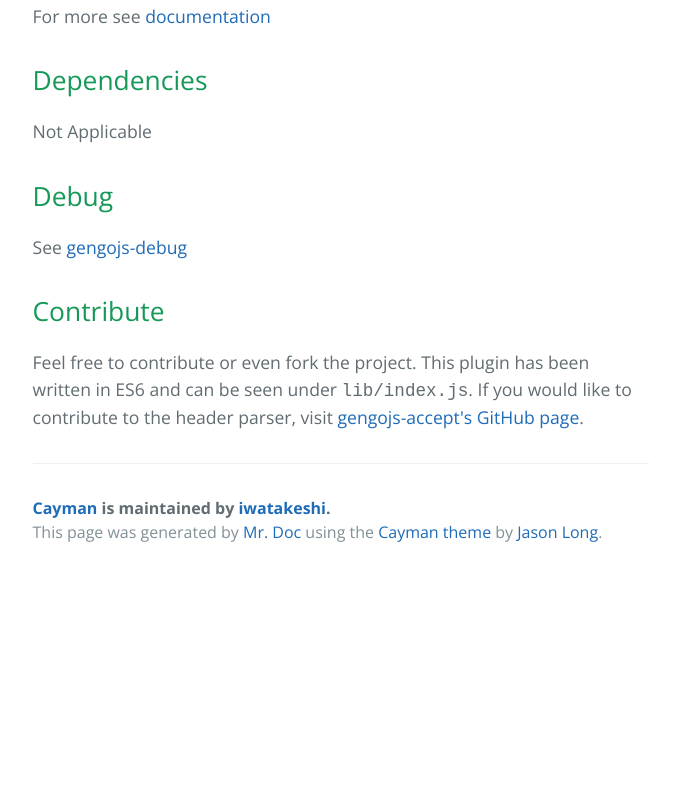
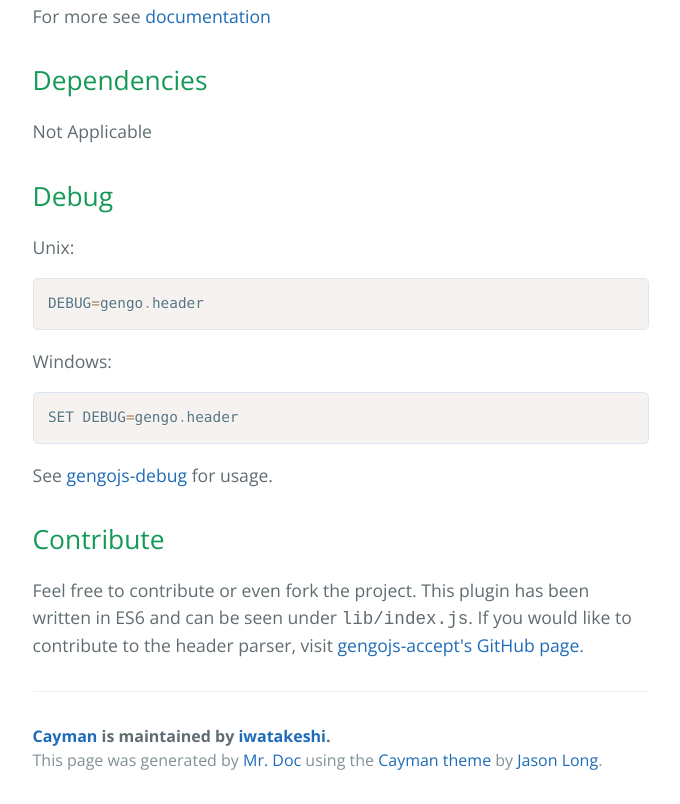
Before and after one commit to gengojs/gengojs-default-header, a plain HTML site: page index.html in a window 1280 px wide. Shown: the part 1343-2147 px from the top of the page, without its empty margins (407-1087 px from the left). Before the commit the page ends 1919 px from the top, so only its background shows below. Drawn offline with nearby package versions, Linux system fonts and the light colour scheme.

Commit message:
Update 2015-10-07T02:56:37.164Z

```diff
--- a/index.html
+++ b/index.html
@@ -60,7 +60,13 @@ Accept-Language, domains, sub-domains, queries, URLs, and cookies.</li>
 <h2>Dependencies</h2>
 <p>Not Applicable</p>
 <h2>Debug</h2>
-<p>See <a href="https://www.github.com/iwatakeshi/gengojs-debug">gengojs-debug</a></p>
+<p>Unix:</p>
+<pre><code class="language-bash">DEBUG=gengo.header
+</code></pre>
+<p>Windows:</p>
+<pre><code class="language-bash">SET DEBUG=gengo.header
+</code></pre>
+<p>See <a href="https://github.com/gengojs/gengojs-debug">gengojs-debug</a> for usage.</p>
 <h2>Contribute</h2>
 <p>Feel free to contribute or even fork the project. This plugin has been
 written in ES6 and can be seen under <code>lib/index.js</code>.
```
